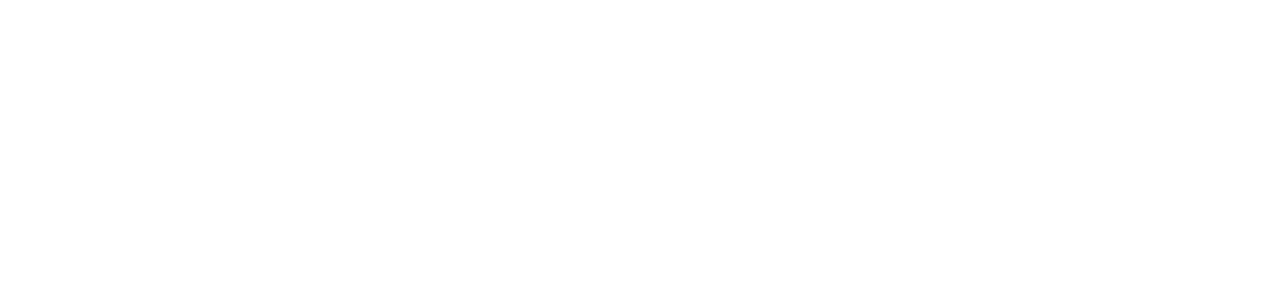
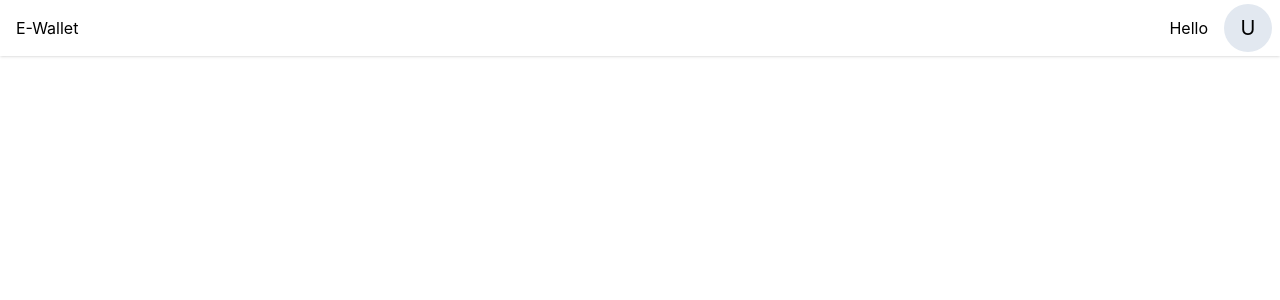
Before and after one commit to UnknOwnGrg/E-wallet, a React app in the folder frontend/: page /dashboard in a window 1280 px wide. Shown: the top 300 px of the page. Built offline with nearby package versions, Linux system fonts and the light colour scheme; the HTML template or start-up script is replaced by a standard one.

Commit message:
feat:Added Appbar

```diff
--- /dev/null
+++ b/frontend/src/components/Appbar.jsx
@@ -0,0 +1,20 @@
+const Appbar = () => {
+  return <div className="shadow h-14 flex justify-between">
+    <div className="flex flex-col justify-center h-full ml-4">
+        E-Wallet
+    </div>
+    <div className="flex">
+        <div className="flex flex-col justify-center h-gull mr-4">
+            Hello
+        </div>
+        <div className="rounded-full h-12 w-12 bg-slate-200 flex justify-center mt-1 mr-2">
+            <div className="flex flex-col justify-center h-full text-xl">
+                U
+            </div>
+        </div>
+    </div>
+
+    </div>
+}
+
+export default Appbar
--- a/frontend/src/pages/Dashboard.jsx
+++ b/frontend/src/pages/Dashboard.jsx
@@ -1,9 +1,10 @@
 import React from 'react'
+import Appbar from '../components/Appbar'
 
 const Dashboard = () => {
   return (
     <div>
-
+      <Appbar />
     </div>
   )
 }
```
